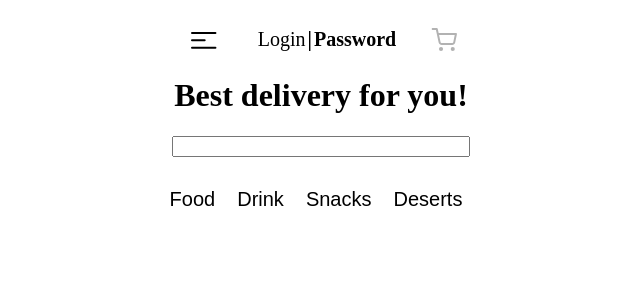
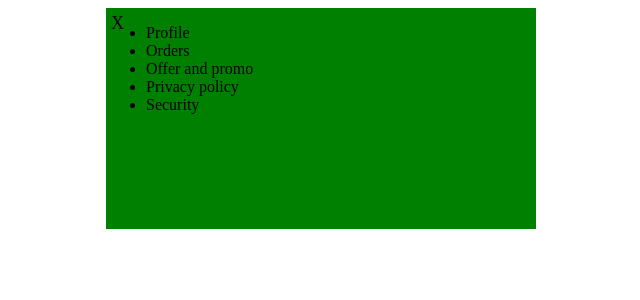
Before and after one commit to PashaL88/react-training, a React (Create React App) app: page / in a window 1280 px wide. Both pictures are taken after a click on the button 522 px from the left and 42 px from the top of the page. Shown: the top 300 px of the page, without its empty margins (319-959 px from the left). Built offline with nearby package versions, Linux system fonts and the light colour scheme.

Commit message:
modal added

```diff
--- a/public/index.html
+++ b/public/index.html
@@ -28,6 +28,7 @@
   </head>
   <body>
     <noscript>You need to enable JavaScript to run this app.</noscript>
+    <!-- <div id="modal-root"></div> -->
     <div id="root"></div>
     <!--
       This HTML file is a template.
--- a/src/App.module.css
+++ b/src/App.module.css
@@ -1,9 +1,29 @@
 .container {
-    max-width: 500px;
+    position: relative;
     margin: 0 auto;
-    padding: 20px;
-    text-align: center;
+    padding: 0 20px 0 20px;
+    max-width: 390px;
 }
+
+/* @media screen and (min-width: 480px) {
+    .container {
+        width: 480px;
+    }
+}
+
+@media screen and (min-width: 768px) {
+    .container {
+        width: 744px;
+        padding: 0 36px;
+    }
+}
+
+@media screen and (min-width: 1280px) {
+    .container {
+        width: 1278px;
+        padding: 0 16px;
+    }
+} */
 
 input {
     display: block;
--- /dev/null
+++ b/src/index.css
@@ -0,0 +1,55 @@
+*,
+::before,
+::after {
+    box-sizing: border-box;
+}
+
+body {
+    position: relative;
+    margin: 0;
+    font-size: 16px;
+    font-family: 'Montserrat', sans-serif;
+    color: var(--black-color);
+    font-weight: 500;
+    letter-spacing: 0.02em;
+    line-height: 1.19;
+    background-color: var(--main-bg-color);
+}
+
+ul {
+    list-style: none;
+    margin: 0;
+    padding: 0;
+}
+
+a {
+    text-decoration: none;
+}
+
+img {
+    display: block;
+}
+
+h1,
+h2,
+h3,
+h4,
+h5,
+h6,
+p {
+    margin: 0;
+    padding: 0;
+}
+
+.visually-hidden {
+    position: absolute;
+    white-space: nowrap;
+    width: 1px;
+    height: 1px;
+    overflow: hidden;
+    border: 0;
+    padding: 0;
+    clip: rect(0 0 0 0);
+    clip-path: inset(50%);
+    margin: -1px;
+}
--- a/src/modules/Header/Header.jsx
+++ b/src/modules/Header/Header.jsx
@@ -1,14 +1,30 @@
 import { NavLink } from "react-router-dom";
+import { useState } from "react";
+
 import AuthMenu from "./AuthMenu/AuthMenu";
+
 import Vector from "../../shared/SVG/Vector.svg";
 import cart from "../../shared/SVG/shopping-cart.svg";
+
+import Modal from "../shared/components/Modal/Modal";
 
 import styles from "./Header.module.css";
 
 const Header = () => {
+  const [isModalOpen, setIsModalOpen] = useState(false);
+
+  const showModal = () => {
+    setIsModalOpen(true);
+  };
+
+  const closeModal = () => {
+    setIsModalOpen(false);
+  };
+
   return (
+    <>
       <nav className={styles.nav}>
-      <button className={styles.button}>
+        <button className={styles.button} onClick={showModal}>
           <img src={Vector} alt="Modal" />
         </button>
         <AuthMenu />
@@ -16,6 +32,18 @@ const Header = () => {
           <img src={cart} alt="cart" />
         </NavLink>
       </nav>
+      {isModalOpen && (
+        <Modal close={closeModal}>
+          <ul>
+            <li>Profile</li>
+            <li>Orders</li>
+            <li>Offer and promo</li>
+            <li>Privacy policy</li>
+            <li>Security</li>
+          </ul>
+        </Modal>
+      )}
+    </>
   );
 };
 
--- a/src/modules/Header/Header.module.css
+++ b/src/modules/Header/Header.module.css
@@ -1,16 +1,19 @@
 .nav {
     display: flex;
     justify-content: center;
+    margin-bottom: 30px;
+    padding-top: 20px;
 }
 
 .button {
-    margin-right: 35px;
+    margin-right: 50px;
     border: transparent;
     background-color: transparent;
+    cursor: pointer;
 }
 
 .navlink {
     display: block;
     text-decoration: none;
-    margin-left: 35px;
+    margin-left: 50px;
 }
--- a/src/modules/pages/Homepage/HomePage.jsx
+++ b/src/modules/pages/Homepage/HomePage.jsx
@@ -3,13 +3,14 @@ import styles from "./homepage.module.css";
 const HomePage = () => {
   return (
     <div className={styles.homepage}>
-      <h1>Best delivery for you!</h1>
-      <input className={styles.input} />
-
-      <button className={styles.button}>Food</button>
-      <button className={styles.button}>Drink</button>
-      <button className={styles.button}>Snacks</button>
-      <button className={styles.button}>Deserts</button>
+      <h1 className={styles.title}>Best delivery for you!</h1>
+      <input className={styles.input} placeholder="search" />
+      <div className={styles.container}>
+        <button className={styles.button}>Food</button>
+        <button className={styles.button}>Drink</button>
+        <button className={styles.button}>Snacks</button>
+        <button className={styles.button}>Deserts</button>
+      </div>
     </div>
   );
 };
--- a/src/modules/pages/Homepage/homepage.module.css
+++ b/src/modules/pages/Homepage/homepage.module.css
@@ -1,10 +1,22 @@
+.title {
+    margin-bottom: 30px;
+    text-align: center;
+    width: 100%;
+}
+
 .input {
     margin-bottom: 30px;
     width: 290px;
 }
 
+.container {
+display: flex;
+justify-content: center;
+}
+
 .button {
-    margin-right: 10px;
+    display: block;
+    /* margin-right: 10px; */
     font-size: 20px;
     border: transparent;
     background-color: transparent;
--- /dev/null
+++ b/src/modules/shared/components/Modal/Modal.jsx
@@ -0,0 +1,41 @@
+import styles from "./modal.module.css";
+import PropTypes from "prop-types";
+import { useEffect } from "react";
+
+// import { createPortal } from "react-dom";
+
+// const modalRoot = document.getElementById("modal-root");
+
+const Modal = ({ children, close }) => {
+  useEffect(() => {
+    document.addEventListener("keydown", closeModal);
+
+    return () => document.removeEventListener("keydown", closeModal);
+  });
+
+  const closeModal = (e) => {
+    if (e.code === "Escape") {
+      close();
+      return;
+    }
+    if (e.target === e.currentTarget) {
+      close();
+    }
+  };
+  return (
+    <div className={styles.overlay} onClick={closeModal}>
+      <div className={styles.modal}>
+        <span className={styles.close} onClick={close}>
+          X
+        </span>
+        {children}
+      </div>
+    </div>
+  );
+};
+
+export default Modal;
+
+Modal.propTypes = {
+  close: PropTypes.func.isRequired,
+};
--- /dev/null
+++ b/src/modules/shared/components/Modal/index.js
@@ -0,0 +1 @@
+export { default } from "./Modal";
--- /dev/null
+++ b/src/modules/shared/components/Modal/modal.module.css
@@ -0,0 +1,19 @@
+.overlay {
+    position: absolute;
+    left: 0;
+    right: 0;
+    top: 0;
+    bottom: 0;
+    background-color: green;
+    transform: translatex(0);
+        transition: transform 250ms ease;
+}
+
+
+.close {
+    position: absolute;
+    top: 5px;
+    left: 5px;
+    font-size: 18px;
+    cursor: pointer;
+}
```
Lines whose indentation alone changed are shown as unchanged.
